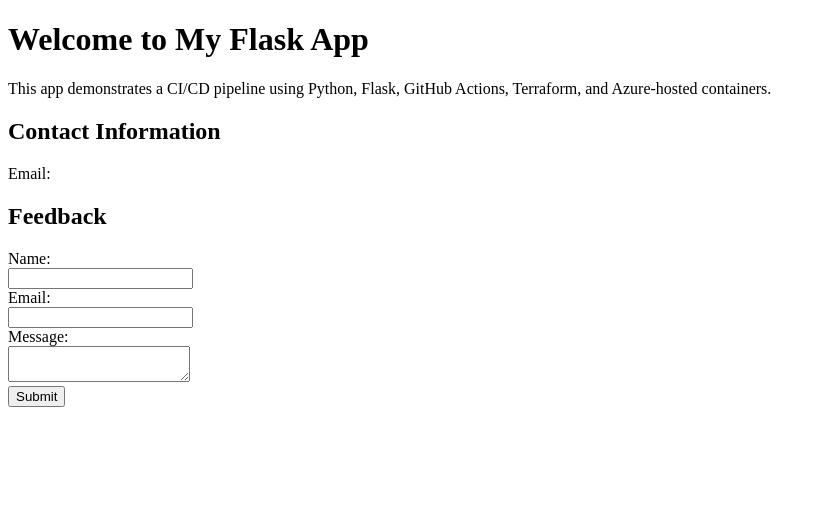
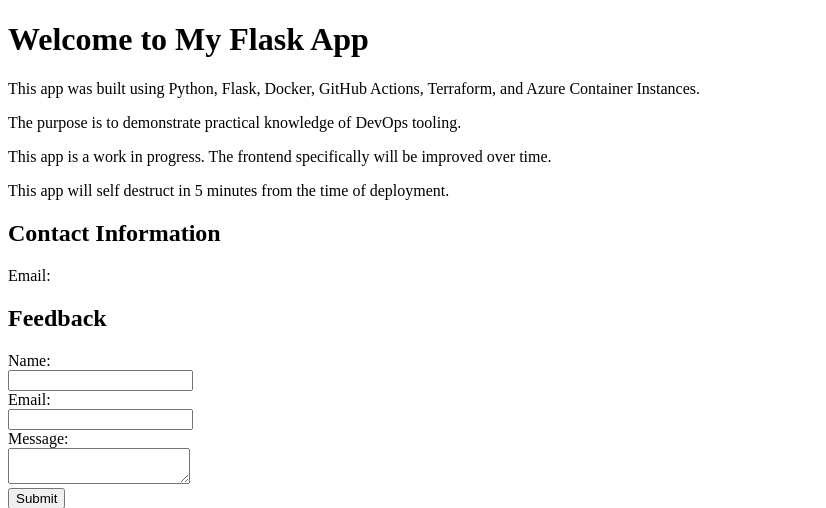
Before and after one commit to jrdowns/flaskappci, a Flask app: page / in a window 1280 px wide. Shown: the top 508 px of the page, without its empty margins (0-826 px from the left). Run offline with Flask 3, Linux system fonts and the light colour scheme.

Commit message:
Add Terraform files

```diff
--- a/app.py
+++ b/app.py
@@ -20,8 +20,7 @@ def send_feedback():
 def send_email(name, email, message):
     try:
         # Azure Communication Services setup
-        # connection_string = os.getenv('AZURE_EMAIL_CONNECTION_STRING')
-        connection_string = "endpoint=https://comm-flaskappci-prod-01.unitedstates.communication.azure.com/;accesskey=Wx4IqSaGbKE0/DLqLmstXjrF5ixYHVAKQyhhteh9yf6vAwIuTPcf9Ldu/3WQfpPnSmWxaujMSew6cdSgQXdVSw=="
+        connection_string = os.getenv('AZURE_EMAIL_CONNECTION_STRING')
         client = EmailClient.from_connection_string(connection_string)
 
         message = {
@@ -35,11 +34,13 @@ def send_email(name, email, message):
             }
         }
 
+        print(f"Sending email message: {message}")
         poller = client.begin_send(message)
         result = poller.result()
+        print(f"Email sent result: {result}")
 
     except Exception as ex:
-        print(ex)
+        print(f"Exception: {ex}")
 
 if __name__ == '__main__':
     app.run(debug=True)
--- a/templates/index.html
+++ b/templates/index.html
@@ -7,7 +7,11 @@
 </head>
 <body>
     <h1>Welcome to My Flask App</h1>
-    <p>This app demonstrates a CI/CD pipeline using Python, Flask, GitHub Actions, Terraform, and Azure-hosted containers.</p>
+    <p>This app was built using Python, Flask, Docker, GitHub Actions, Terraform, and Azure Container Instances.</p>
+    <p>The purpose is to demonstrate practical knowledge of DevOps tooling.</p>
+    <p>This app is a work in progress. The frontend specifically will be improved over time.</p>
+    <p>This app will self destruct in 5 minutes from the time of deployment.</p>
+
     <h2>Contact Information</h2>
     <p>Email: </p>
 
```
Also changed, not shown: .github/workflows/deploy.yml, .github/workflows/destroy.yml, 7 other files.
